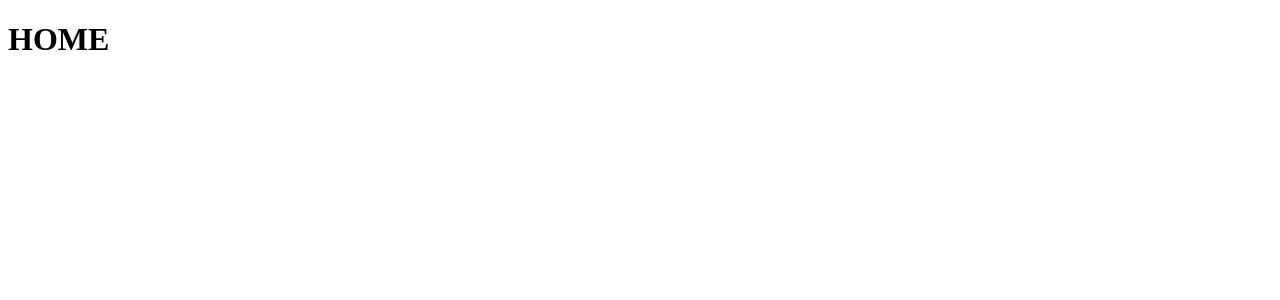
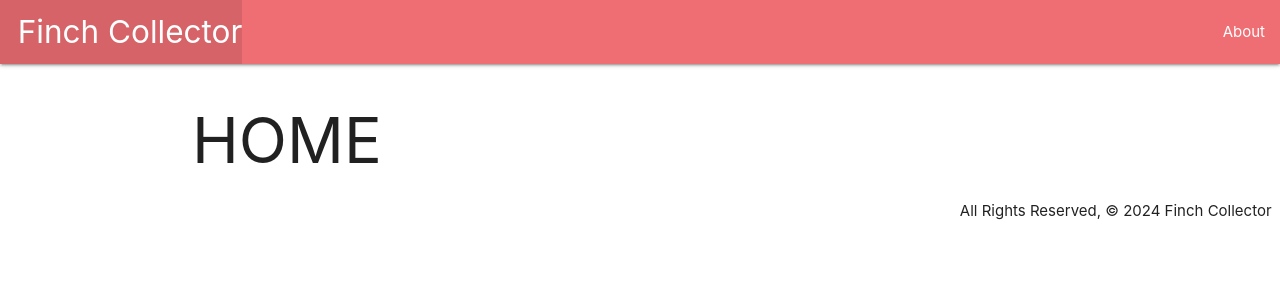
Before and after one commit to juancruza46/Finch-Collector-Lab, a Django app: page / in a window 1280 px wide. Before the commit the part shown is almost empty. Shown: the top 300 px of the page. Run offline with Django 5.2, Linux system fonts and the light colour scheme.

Commit message:
creates navbar, template/base, inheritance templates/blocks

```diff
--- /dev/null
+++ b/main_app/templates/base.html
@@ -0,0 +1,37 @@
+<!DOCTYPE html>
+<html lang="en">
+<head>
+    <meta charset="UTF-8">
+    <meta name="viewport" content="width=device-width, initial-scale=1.0">
+    <title>FinchCollector</title>
+    <link rel="stylesheet" href="https://cdnjs.cloudflare.com/ajax/libs/materialize/1.0.0/css/materialize.min.css">
+</head>
+<body>
+    <header class="navbar-fixed">
+        <nav>
+            <div class="nav-wrapper">
+                <ul>
+                    <li>
+                        <a href="/" class="left brand-logo">
+                            &nbsp;&nbsp;Finch Collector
+                        </a>
+                    </li>
+                </ul>
+                <ul class="right">
+                    <li><a href="/about">About</a></li>
+                </ul>
+            </div>
+        </nav>
+    </header>
+    <main class="container">
+        {% block content %}
+
+        {% endblock %}
+    </main>
+    <footer class="footer">
+        <div class="right">
+            All Rights Reserved, &copy; 2024 Finch Collector &nbsp;
+        </div>
+    </footer>
+</body>
+</html>
--- a/main_app/templates/home.html
+++ b/main_app/templates/home.html
@@ -1,11 +1,4 @@
-<!DOCTYPE html>
-<html lang="en">
-<head>
-    <meta charset="UTF-8">
-    <meta name="viewport" content="width=device-width, initial-scale=1.0">
-    <title>FinchCollector</title>
-</head>
-<body>
+{% extends 'base.html' %}
+{% block content %}
     <h1>HOME</h1>
-</body>
-</html>
+{% endblock %}
```
